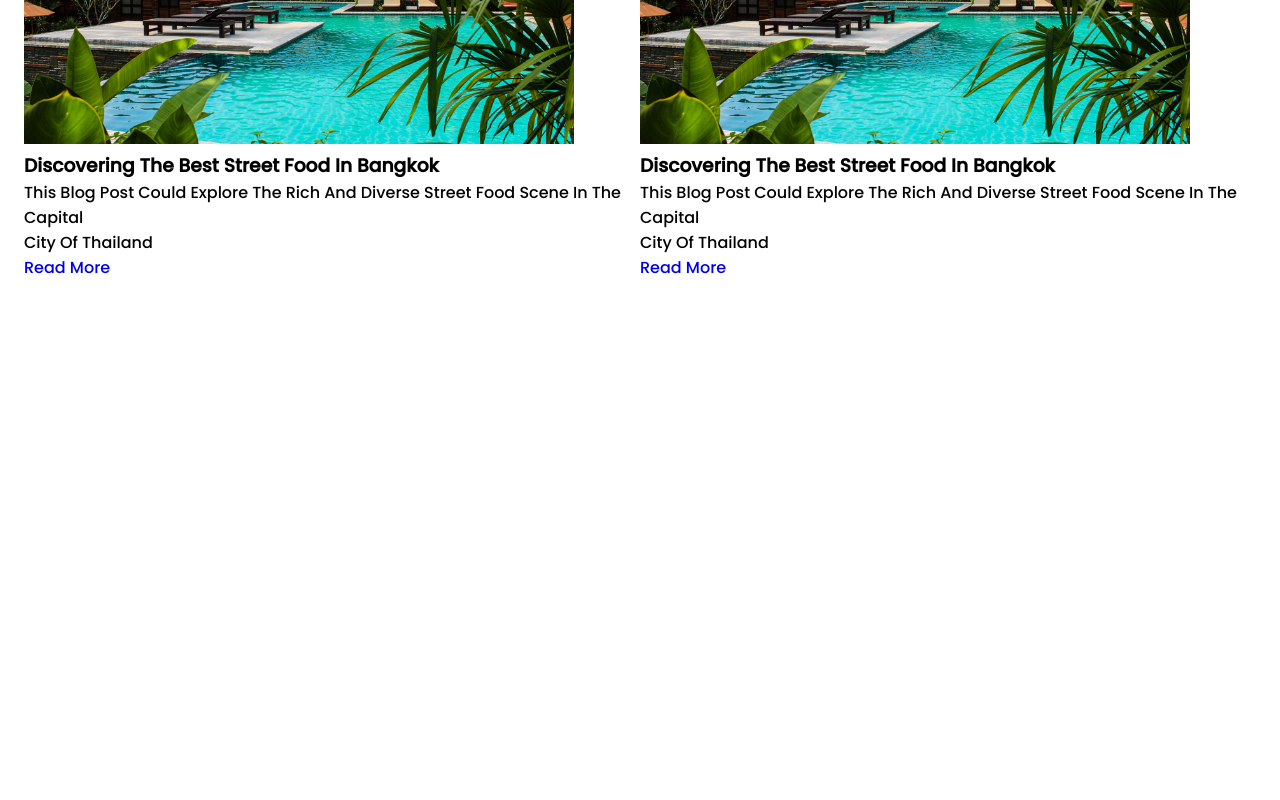
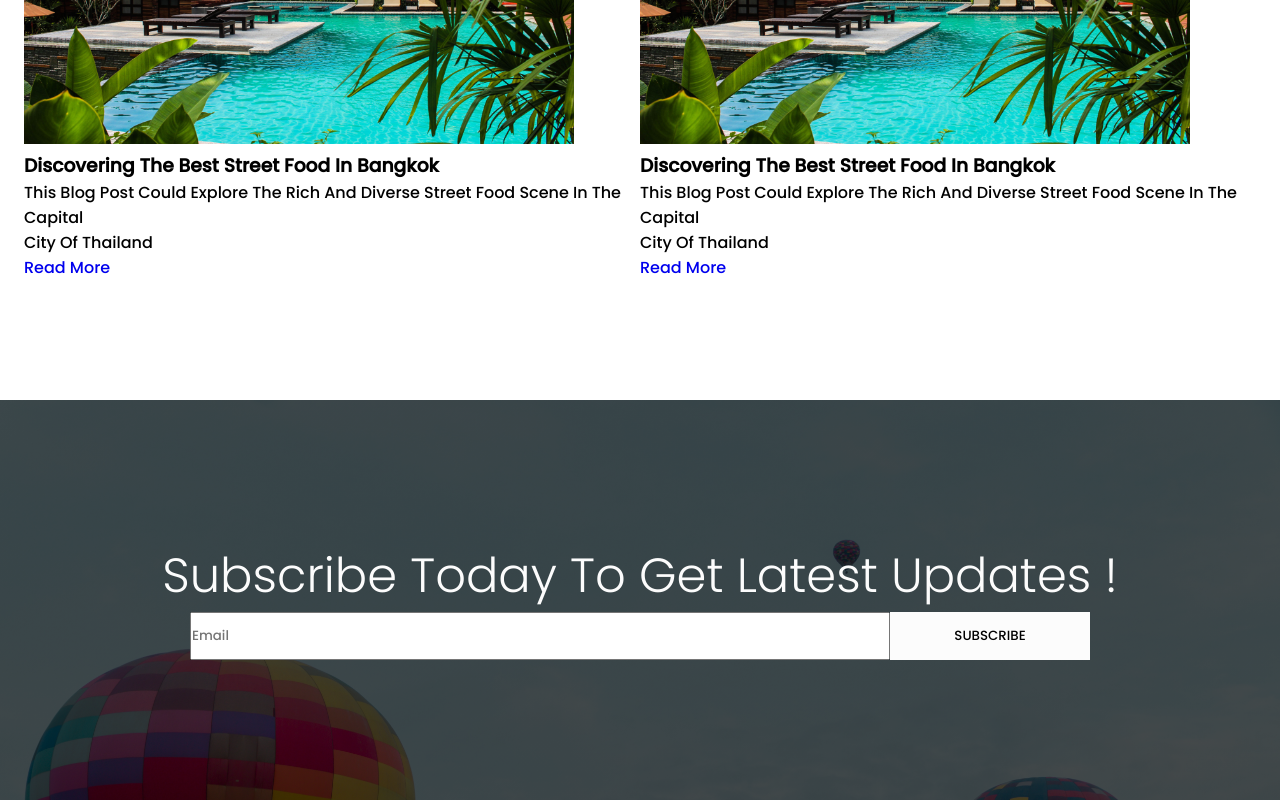
Before and after one commit to FernandoRodriguesxs/travel-agency-app, a React (Vite) app: page / in a window 1280 px wide. Shown: the part 3170-3970 px from the top of the page. Before the commit the page ends 3474 px from the top, so only its background shows below. Built offline with nearby package versions, Linux system fonts and the light colour scheme.

Commit message:
subscribe section

```diff
--- a/src/App.styles.ts
+++ b/src/App.styles.ts
@@ -139,3 +139,53 @@ export const HotelCards = styled.div`
     }
   }
 `
+
+export const SubscribeSection = styled.section`
+  display: flex;
+  justify-content: center;
+  flex-direction: column;
+  align-items: center;
+
+  height: 400px;
+
+  background:
+    linear-gradient(rgba(0, 0, 0, 0.7), rgba(0, 0, 0, 0.7)),
+    url('../src/assets/balao2.jpg') no-repeat;
+  background-size: cover;
+
+  margin-top: 96px;
+
+  .text-sub {
+    color: ${({ theme }) => theme.colors.white};
+
+    h3 {
+      font-size: 48px;
+      font-weight: 300;
+    }
+  }
+
+  .newsletter {
+    display: flex;
+    width: 900px;
+
+    input {
+      display: flex;
+      align-items: center;
+
+      height: 48px;
+      width: 700px;
+    }
+    button {
+      display: flex;
+      justify-content: center;
+      align-items: center;
+
+      background-color: ${({ theme }) => theme.colors.white};
+      color: black;
+
+      border: none;
+
+      width: 200px;
+    }
+  }
+`
--- a/src/App.tsx
+++ b/src/App.tsx
@@ -8,6 +8,7 @@ import {
   ResortText,
   ResortCards,
   HotelCards,
+  SubscribeSection,
 } from './App.styles'
 import { ButtonLearnMore } from './components/Button'
 import imgLeft from './assets/about-left.jpg'
@@ -180,6 +181,15 @@ export const App = () => {
           </div>
         </HotelCards>
       </Wrapper>
+      <SubscribeSection>
+        <div className="text-sub">
+          <h3>Subscribe Today To Get Latest Updates !</h3>
+        </div>
+        <div className="newsletter">
+          <input type="text" placeholder="Email" />
+          <button>SUBSCRIBE</button>
+        </div>
+      </SubscribeSection>
     </>
   )
 }
```
Also changed, not shown: src/assets/balao.jpg (added), src/assets/balao2.jpg (added).
